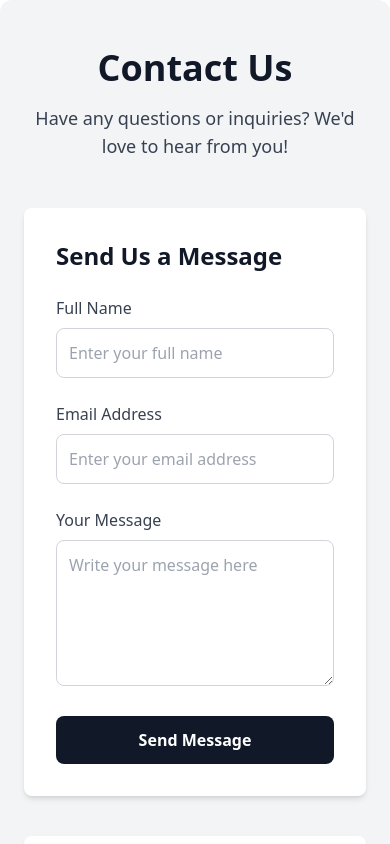
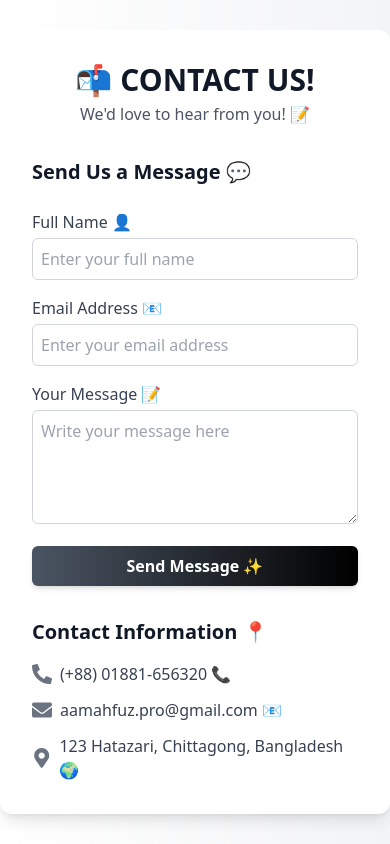
Before and after one commit to mahfuzctg/tricks-hub-client, a Next.js app: page /contact in a window 390 px wide. Shown: the top 844 px of the page. Built offline with nearby package versions, Linux system fonts and the light colour scheme; no server answers.

Commit message:
redesign contact page!

```diff
--- a/src/app/(withCommon)/login/page.tsx
+++ b/src/app/(withCommon)/login/page.tsx
@@ -13,7 +13,6 @@ import { AiOutlineMail } from "react-icons/ai";
 import { GoUnlock } from "react-icons/go";
 import { ClipLoader } from "react-spinners";
 import { toast } from "sonner";
-import { FiEye, FiEyeOff } from "react-icons/fi";  // Import eye icons
 import SocialLogin from "@/app/components/Shared/SocialLogin";
 
 type TProps = {
@@ -21,67 +20,69 @@ type TProps = {
 }
 
 export default function Login({ setOpen }: TProps) {
-  const [errors, setErrors] = useState({ emailError: '', passwordError: '' });
+  const [errors, setErrors] = useState({ emailError: '', passwordError: '' })
   const [login] = useLoginMutation();
   const dispatch = useAppDispatch();
   const router = useRouter();
-  const [loading, setLoading] = useState(false);
-  const [demoUser, setDemoUser] = useState({});
-  const [passwordVisible, setPasswordVisible] = useState(false);  // State to toggle password visibility
+  const [loading, setLoading] = useState(false)
+
+  // demo credentials for testing
+  const [demoUser, setDemoUser] = useState({})
 
   const handleLogin = async (e: any) => {
     e.preventDefault();
-    setLoading(true);
+    setLoading(true)
 
     const form = new FormData(e.target);
-    const email = form.get('email');
-    const password = form.get('password');
+    const email = form.get('email')
+    const password = form.get('password')
 
-    const res: any = await login({ email, password });
+    const res: any = await login({ email, password })
 
     if (res?.error?.data?.message === 'user not exist') {
-      setErrors({ ...errors, emailError: 'Incorrect Email 😞' });
+      setErrors({ ...errors, emailError: 'Incorrect Email 😞' })
       setLoading(false);
     }
     else if (res?.error?.data?.message === 'Password incorrect') {
-      setErrors({ ...errors, passwordError: 'Incorrect Password 🔒' });
+      setErrors({ ...errors, passwordError: 'Incorrect Password 🔒' })
       setLoading(false);
     }
     else if (res?.data?.success) {
       const userImage = res?.data?.data?.image;
       const name = res?.data?.data?.name;
 
+      // decode the jwt token
       const decoded: TJwtDecoded = jwtDecode(res.data.token);
       dispatch(setUser({
         user: { ...decoded, image: userImage, name },
         token: res.data.token
-      }));
-
+      }))
+      // setting up token to the Cookie manually, this token is for accessing in the middleware of Next js.
       Cookies.set('accessToken', res?.data?.token, { expires: 1 });
 
-      toast.success('Logged In Successfully 🎉');
+      toast.success('Logged In Successfully 🎉')
       setLoading(false);
-      if (typeof setOpen === 'function') setOpen(false);
-      router.push('/');
+      if (typeof setOpen === 'function') setOpen(false)
+      router.push('/')
     }
-  };
+  }
 
   return (
-    <div className="hero min-h-screen flex items-center justify-center bg-gradient-to-r from-gray-100 via-white to-gray-200 shadow-lg rounded-lg">
+    <div className="hero min-h-screen flex items-center justify-center bg-white shadow-xl rounded-lg">
       <div className="hero-content flex-col w-full md:w-96 p-8 bg-white rounded-lg shadow-2xl">
-        <div className="text-center text-gray-700">
+        <div className="text-center text-black">
 
           {/* Login with Demo Account */}
           <div className="border-b-2 pb-4 mb-6">
-            <h1 className="text-lg lg:text-xl text-gray-600 font-semibold mb-4">Login For Testing 🚀</h1>
+            <h1 className="text-lg lg:text-xl text-black font-semibold mb-4">Login For Testing 🚀</h1>
 
             <div className="flex justify-center gap-4">
-              <button onClick={() => setDemoUser({ email: 'testUser@gmail.com', password: '12345En$' })} className="bg-gray-300 hover:bg-gray-200 p-3 rounded-md text-gray-700 font-medium text-sm shadow-md">Login As User 👤</button>
-              <button onClick={() => setDemoUser({ email: 'testAdmin@gmail.com', password: '12345En$' })} className="bg-gray-300 hover:bg-gray-200 p-3 rounded-md text-gray-700 font-medium text-sm shadow-md">Login As Admin 🛠️</button>
+              <button onClick={() => setDemoUser({ email: 'testUser@gmail.com', password: '12345En$' })} className="bg-gray-300 hover:bg-gray-200 p-3 rounded-md text-black font-medium text-sm shadow-md">Login As User 👤</button>
+              <button onClick={() => setDemoUser({ email: 'testAdmin@gmail.com', password: '12345En$' })} className="bg-gray-300 hover:bg-gray-200 p-3 rounded-md text-black font-medium text-sm shadow-md">Login As Admin 🛠️</button>
             </div>
           </div>
 
-          <h1 className="text-3xl lg:text-4xl text-gray-800 font-bold mb-8">Login to your Account 🔑</h1>
+          <h1 className="text-3xl lg:text-4xl text-black font-bold mb-8">Login to your Account 🔑</h1>
         </div>
 
         <form onSubmit={handleLogin} className="space-y-6">
@@ -90,7 +91,7 @@ export default function Login({ setOpen }: TProps) {
               onChange={() => setErrors({ emailError: '', passwordError: '' })}
               type="email"
               placeholder="Email 📧"
-              className="w-full py-3 pl-12 pr-3 outline-none border-2 border-gray-300 rounded-md bg-gray-50 text-gray-700 focus:border-blue-500"
+              className="w-full py-3 pl-12 pr-3 outline-none border-2 border-black rounded-md bg-gray-50 text-black focus:border-blue-500"
               name="email"
               defaultValue={demoUser?.email || ""}
             />
@@ -103,20 +104,14 @@ export default function Login({ setOpen }: TProps) {
           <div className="relative">
             <input
               onChange={() => setErrors({ emailError: '', passwordError: '' })}
-              type={passwordVisible ? 'text' : 'password'}  // Toggle type based on visibility state
+              type="password"
               placeholder="Password 🔑"
-              className="w-full py-3 pl-12 pr-3 outline-none border-2 border-gray-300 rounded-md bg-gray-50 text-gray-700 focus:border-blue-500"
+              className="w-full py-3 pl-12 pr-3 outline-none border-2 border-black rounded-md bg-gray-50 text-black focus:border-blue-500"
               name="password"
               defaultValue={demoUser?.password || ""}
             />
             <span className="text-2xl absolute left-4 text-gray-400">
               <GoUnlock />
-            </span>
-            <span
-              onClick={() => setPasswordVisible(!passwordVisible)}  // Toggle password visibility
-              className="absolute right-4 top-1/2 transform -translate-y-1/2 cursor-pointer text-gray-400"
-            >
-              {passwordVisible ? <FiEyeOff /> : <FiEye />} {/* Show different icons based on visibility */}
             </span>
             {errors?.passwordError && <span className="text-red-500 text-sm">{errors?.passwordError}</span>}
           </div>
@@ -146,12 +141,12 @@ export default function Login({ setOpen }: TProps) {
             <h4 className="font-semibold">
               Don't have an account?{' '}
               <Link href='/register'>
-                <span className="text-blue-500 hover:text-blue-400">Register ✍️</span>
+                <span className="text-black hover:text-gray-700">Register ✍️</span>
               </Link>
             </h4>
           </div>
         </form>
       </div>
     </div>
-  );
+  )
 }
--- a/src/app/(withCommon)/register/page.tsx
+++ b/src/app/(withCommon)/register/page.tsx
@@ -63,10 +63,10 @@ export default function Register() {
   };
 
   return (
-    <div className="flex items-center justify-center h-screen bg-gray-100 dark:bg-gray-900 px-4">
+    <div className="flex items-center justify-center h-screen bg-white dark:bg-gray-900 px-4">
       <div className="w-full max-w-2xl bg-white dark:bg-gray-800 shadow-lg rounded-lg p-6">
         <div className="text-center pb-5">
-          <h1 className="text-3xl font-bold text-gray-800 dark:text-gray-200">🌟 Create your account</h1>
+          <h1 className="text-3xl font-bold text-gray-800 dark:text-gray-200">🌟 CREATE NEW ACCOUNT!</h1>
         </div>
 
         <form onSubmit={handleSubmit(onSubmit)}>
@@ -152,8 +152,8 @@ export default function Register() {
 
           {/* Login Link */}
           <div className="mt-2 text-center">
-            <h4 className="text-sm font-semibold text-gray-500 dark:text-gray-400">
-              Already Have An Account? <Link href='/login' className="text-blue-600"> Login</Link>
+            <h4 className="text-sm font-semibold text-black dark:text-gray-700">
+              Already Have An Account? <Link href='/login' className="text-black"> Login</Link>
             </h4>
           </div>
         </form>
--- a/src/app/contact/page.tsx
+++ b/src/app/contact/page.tsx
@@ -3,75 +3,71 @@ import { FaPhoneAlt, FaEnvelope, FaMapMarkerAlt } from 'react-icons/fa';
 
 const ContactPage = () => {
   return (
-    <div className="bg-gray-100 rounded-xl py-12 px-6">
-      {/* Page Header */}
-      <div className="container mx-auto text-center mb-12">
-        <h1 className="text-4xl font-extrabold text-gray-900 mb-4">Contact Us</h1>
-        <p className="text-gray-700 text-lg">
-          Have any questions or inquiries? We'd love to hear from you!
-        </p>
-      </div>
+    <div className="flex items-center justify-center min-h-screen bg-gradient-to-r from-white to-gray-100">
+      {/* Contact Form & Information Card */}
+      <div className="w-full max-w-md bg-white rounded-xl shadow-lg p-8 space-y-8">
 
-      {/* Contact Form & Information */}
-      <div className="container mx-auto grid grid-cols-1 md:grid-cols-2 gap-10">
+        {/* Page Header */}
+        <div className="text-center mb-4">
+          <h1 className="text-3xl font-semibold text-gray-900">📬 CONTACT US!</h1>
+          <p className="text-gray-600 mt-1">We'd love to hear from you! 📝</p>
+        </div>
+
         {/* Contact Form */}
-        <div className="bg-white p-8 rounded-lg shadow-md">
-          <h2 className="text-2xl font-semibold text-gray-900 mb-6">Send Us a Message</h2>
-          <form className="space-y-6">
+        <div className="space-y-6">
+          <h2 className="text-xl font-semibold text-gray-900">Send Us a Message 💬</h2>
+          <form className="space-y-4">
             <div>
-              <label htmlFor="name" className="block text-gray-700 font-medium">Full Name</label>
+              <label htmlFor="name" className="block text-gray-700 font-medium">Full Name 👤</label>
               <input
                 type="text"
                 id="name"
-                className="w-full mt-2 p-3 border border-gray-300 rounded-lg focus:outline-none focus:ring-2 focus:ring-gray-600"
+                className="w-full mt-1 p-2 border border-gray-300 rounded-md focus:outline-none focus:ring-2 focus:ring-gray-600"
                 placeholder="Enter your full name"
               />
             </div>
             <div>
-              <label htmlFor="email" className="block text-gray-700 font-medium">Email Address</label>
+              <label htmlFor="email" className="block text-gray-700 font-medium">Email Address 📧</label>
               <input
                 type="email"
                 id="email"
-                className="w-full mt-2 p-3 border border-gray-300 rounded-lg focus:outline-none focus:ring-2 focus:ring-gray-600"
+                className="w-full mt-1 p-2 border border-gray-300 rounded-md focus:outline-none focus:ring-2 focus:ring-gray-600"
                 placeholder="Enter your email address"
               />
             </div>
             <div>
-              <label htmlFor="message" className="block text-gray-700 font-medium">Your Message</label>
+              <label htmlFor="message" className="block text-gray-700 font-medium">Your Message 📝</label>
               <textarea
                 id="message"
-                className="w-full mt-2 p-3 border border-gray-300 rounded-lg focus:outline-none focus:ring-2 focus:ring-gray-600"
-                rows={5}
+                className="w-full mt-1 p-2 border border-gray-300 rounded-md focus:outline-none focus:ring-2 focus:ring-gray-600"
+                rows={4}
                 placeholder="Write your message here"
               />
             </div>
             <button
               type="submit"
-              className="w-full p-3 bg-gray-900 text-white font-semibold rounded-lg hover:bg-gray-800 transition-colors duration-300"
+              className="w-full p-2 bg-gradient-to-r from-gray-600 to-black text-white font-semibold rounded-md shadow-md hover:bg-gradient-to-l transition duration-300"
             >
-              Send Message
+              Send Message ✨
             </button>
           </form>
         </div>
 
         {/* Contact Information */}
-        <div className="bg-white p-8 rounded-lg shadow-md">
-          <h2 className="text-2xl font-semibold text-gray-900 mb-6">Contact Information</h2>
-          <p className="text-gray-700 mb-6">
-            Feel free to get in touch with us through any of the following contact details:
-          </p>
-          <div className="space-y-6">
+        <div className="mt-8 space-y-4">
+          <h2 className="text-xl font-semibold text-gray-900">Contact Information 📍</h2>
+          <div className="space-y-3 text-gray-700">
             <div className="flex items-center">
-              <FaPhoneAlt className="text-gray-600 text-2xl mr-4 hover:text-gray-900 transition-colors duration-300" />
-              <span className="text-lg text-gray-800">(+123) 456-7890</span>
+              <FaPhoneAlt className="text-gray-500 text-xl mr-2" />
+              <span>(+88) 01881-656320 📞</span>
             </div>
             <div className="flex items-center">
-              <FaEnvelope className="text-gray-600 text-2xl mr-4 hover:text-gray-900 transition-colors duration-300" />
-              <span className="text-lg text-gray-800">info@yourcompany.com</span>
+              <FaEnvelope className="text-gray-500 text-xl mr-2" />
+              <span>aamahfuz.pro@gmail.com 📧</span>
             </div>
             <div className="flex items-center">
-              <FaMapMarkerAlt className="text-gray-600 text-2xl mr-4 hover:text-gray-900 transition-colors duration-300" />
-              <span className="text-lg text-gray-800">123 Your Address, City, Country</span>
+              <FaMapMarkerAlt className="text-gray-500 text-xl mr-2" />
+              <span>123 Hatazari, Chittagong, Bangladesh 🌍</span>
             </div>
           </div>
         </div>
```
